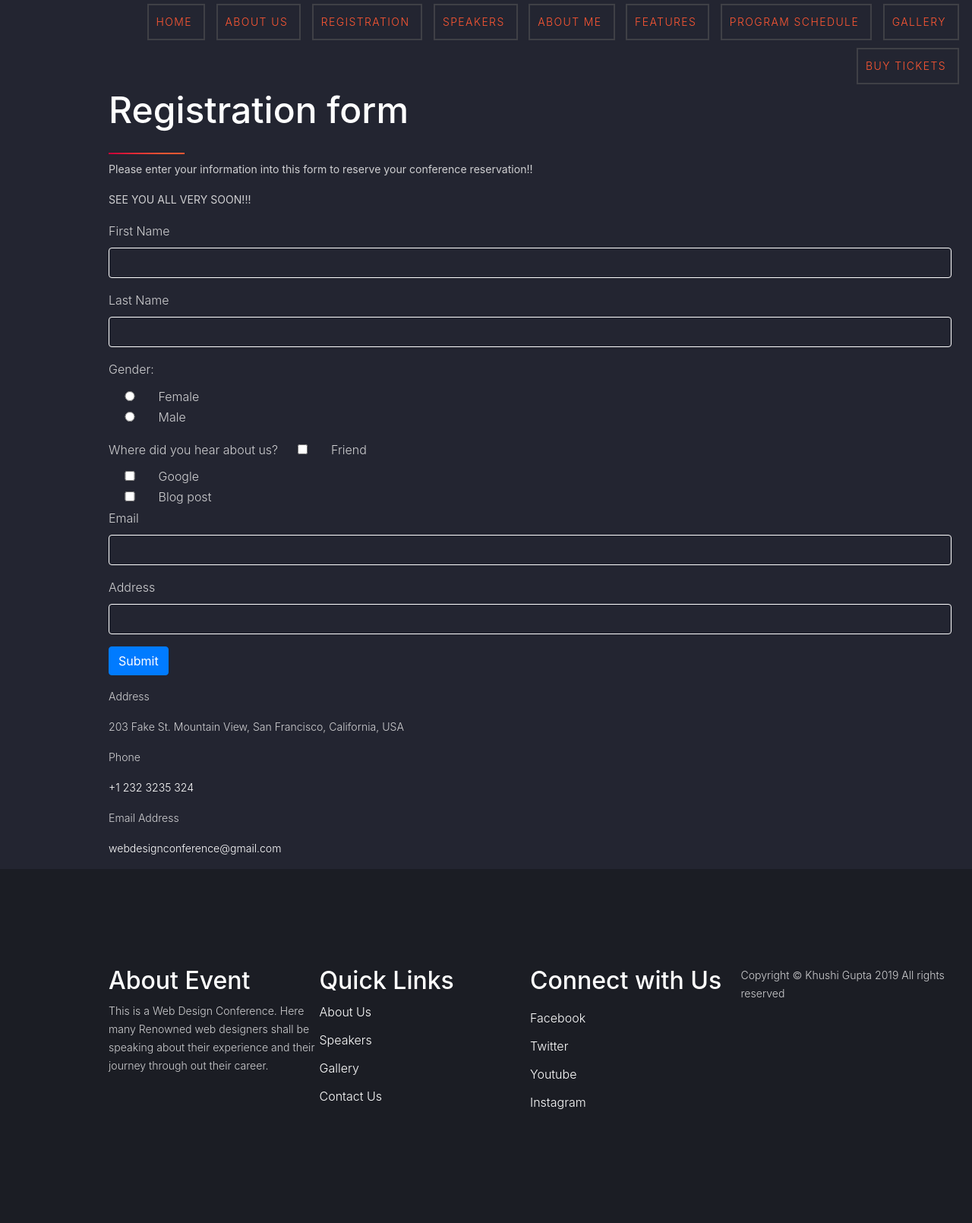
After one commit to saumyagrammygupta/Web-design-conference, a PHP site: page /contact.php in a window 1280 px wide. The commit adds this page. Shown: the whole page at 76% size. Run offline with PHP 8.4, Linux system fonts and the light colour scheme.

Commit message:
Add files via upload

```diff
--- a/APT1040FinWebProj2- GuptaKhushi/about.html
+++ b/APT1040FinWebProj2- GuptaKhushi/about.html
@@ -11,9 +11,9 @@
                   <div class="row align-items-center">
                           <nav class="site-navigation position-relative text-right" role="navigation">
                             <ul class="site-menu">
-                                  <li class="cta"><a href="index.html">Home</a></li>
+                                <li class="cta"><a href="index.php">Home</a></li>
                                 <li class="cta"><a href="about.html">About Us</a></li>
-                                  <li class="cta"><a href="contact.html">Registration</a></li>
+                                <li class="cta"><a href="contact.php">Registration</a></li>
                                 <li class="cta"><a href="speakers.html">Speakers</a></li>
                                 <li class="cta"><a href="aboutme.html">About Me</a></li>
                                 <li class="cta"><a href="features.html">Features</a></li>
--- a/APT1040FinWebProj2- GuptaKhushi/aboutme.html
+++ b/APT1040FinWebProj2- GuptaKhushi/aboutme.html
@@ -10,9 +10,9 @@
             <div class="container">
                 <nav class="site-navigation position-relative text-right" role="navigation">
                     <ul class="site-menu">
-                        <li class="cta"><a href="index.html">Home</a></li>
+                        <li class="cta"><a href="index.php">Home</a></li>
                         <li class="cta"><a href="about.html">About Us</a></li>
-                        <li class="cta"><a href="contact.html">Registration</a></li>
+                        <li class="cta"><a href="contact.php">Registration</a></li>
                         <li class="cta"><a href="speakers.html">Speakers</a></li>
 						<li class="cta"><a href="aboutme.html">About Me</a></li>
 						<li class="cta"><a href="features.html">Features</a></li>
--- a/APT1040FinWebProj2- GuptaKhushi/buy-tickets.html
+++ b/APT1040FinWebProj2- GuptaKhushi/buy-tickets.html
@@ -11,15 +11,16 @@
                   <div class="row align-items-center">
                           <nav class="site-navigation position-relative text-right" role="navigation">
                             <ul class="site-menu">
-                                  <li class="cta"><a href="index.html">Home</a></li>
+                                <li class="cta"><a href="index.php">Home</a></li>
                                 <li class="cta"><a href="about.html">About Us</a></li>
-                                  <li class="cta"><a href="contact.html">Registration</a></li>
+                                <li class="cta"><a href="contact.php">Registration</a></li>
                                 <li class="cta"><a href="speakers.html">Speakers</a></li>
                                 <li class="cta"><a href="aboutme.html">About Me</a></li>
                                 <li class="cta"><a href="features.html">Features</a></li>
                                 <li class="cta"><a href="programs.html">Program schedule</a></li>
                                 <li class="cta"><a href="gallery.html">Gallery</a></li>
                                 <li class="cta"><a href="buy-tickets.html">Buy Tickets</a></li>
+
 
                             </ul>
                           </nav>
--- /dev/null
+++ b/APT1040FinWebProj2- GuptaKhushi/config.php
@@ -0,0 +1,16 @@
+<?php
+/* Database credentials. Assuming you are running MySQL
+server with default setting (user 'root' with no password) */
+define('DB_SERVER', 'localhost');
+define('DB_USERNAME', 'root');
+define('DB_PASSWORD', '');
+define('DB_NAME', 'wd_conf');
+
+/* Attempt to connect to MySQL database */
+$mysqli = new mysqli(DB_SERVER, DB_USERNAME, DB_PASSWORD, DB_NAME);
+
+// Check connection
+if($mysqli === false){
+    die("ERROR: Could not connect. " . $mysqli->connect_error);
+}
+?>
--- /dev/null
+++ b/APT1040FinWebProj2- GuptaKhushi/contact.php
@@ -0,0 +1,162 @@
+<?php
+// Include config file
+require_once "config.php";
+
+$connection = mysql_connect("localhost", "root", ""); // Establishing Connection with Server
+$db = mysql_select_db("wd_conf", $connection); // Selecting Database from Server
+if(isset($_POST['submit'])){ // Fetching variables of the form which travels in URL
+    $fname = $_POST['fname'];
+    $lname = $_POST['lname'];
+    $gender = $_POST['gender'];
+    $email = $_POST['email'];
+    $address = $_POST['address'];
+    $refferal = $_POST['refferal'];
+    $chk="";
+    foreach($refferal as $chk1)
+    {
+       $chk .= $chk1.",";
+    }
+    $query = mysql_query("INSERT INTO `contacts`( `fname`, `lname`, `gender`,`refferal`, `email`, `address`) VALUES ('$fname', '$lname', '$gender','$chk','$email', '$address');");
+
+
+    header("location: index.php");
+    }
+    mysql_close($connection); // Closing Connection with Server
+
+?>
+<!DOCTYPE html>
+<html lang="en">
+
+<head>
+    <title>Workshop Website</title>
+
+    <link rel="stylesheet" href="https://stackpath.bootstrapcdn.com/bootstrap/4.4.1/css/bootstrap.min.css">
+    <link rel="stylesheet" href="css/style.css">
+</head>
+
+<body>
+    <div class="site-wrap">
+        <header class="site-navbar" role="banner">
+            <div class="container">
+                <div class="row align-items-center">
+                    <nav class="site-navigation position-relative text-right" role="navigation">
+                        <ul class="site-menu">
+                            <li class="cta"><a href="index.php">Home</a></li>
+                            <li class="cta"><a href="about.html">About Us</a></li>
+                            <li class="cta"><a href="contact.php">Registration</a></li>
+                            <li class="cta"><a href="speakers.html">Speakers</a></li>
+                            <li class="cta"><a href="aboutme.html">About Me</a></li>
+                            <li class="cta"><a href="features.html">Features</a></li>
+                            <li class="cta"><a href="programs.html">Program schedule</a></li>
+                            <li class="cta"><a href="gallery.html">Gallery</a></li>
+                            <li class="cta"><a href="buy-tickets.html">Buy Tickets</a></li>
+
+
+                        </ul>
+                    </nav>
+                    <div style="position: relative; top: 3px;"><a href="#"><span class="icon-menu h3"></span></a></div>
+                </div>
+            </div>
+    </div>
+    </header>
+
+    <div class="container">
+        <div class="row align-items-center">
+
+        </div>
+    </div>
+    </div>
+    <div class="site-section">
+        <div class="container">
+            <div class="site-section-heading">
+                <h2>Registration form</h2>
+            </div>
+            <p><b>
+                    Please enter your information into this form to reserve your conference reservation!!
+                </b></p>
+            <p><b>
+                    SEE YOU ALL VERY SOON!!!
+                </b></p>
+
+            <form method="post">
+                <div class="form-group">
+                    <label class="" width="40%">First Name</label>
+                    <input type="text" id="fname" name="fname" class="form-control">
+                </div>
+                <div class="form-group">
+                    <label class="" for="lname">Last Name</label>
+                    <input type="text" id="lname" name="lname" class="form-control">
+                </div>
+                <label class="" for="gender">Gender:</label>
+                <div class="form-group">
+                    <input type="radio" name="gender" value="female">Female<br>
+                    <input type="radio" name="gender" value="male">Male<br>
+                </div>
+                <label class="" for="where">Where did you hear about us?</label>
+                <input type="checkbox" name="refferal[]" value="friend">Friend<br>
+                <input type="checkbox" name="refferal[]" value="google">Google <br>
+                <input type="checkbox" name="refferal[]" value="blog_post">Blog post<br>
+
+                <div class="form-group">
+                    <label class="" for="email">Email</label>
+                    <input type="email" id="email" name="email" class="form-control">
+                </div>
+                <div class="form-group">
+                    <label class="label" for="subject">Address</label>
+                    <input type="address" name="address" class="form-control">
+                </div>
+                <div class="form-group">
+                    <button name="submit" type="submit" class="btn btn-primary">Submit</button>
+                </div>
+            </form>
+            <div>
+                <p>Address</p>
+                <p>203 Fake St. Mountain View, San Francisco, California, USA</p>
+
+                <p>Phone</p>
+                <p><a href="#">+1 232 3235 324</a></p>
+
+                <p>Email Address</p>
+                <p><a href="#">webdesignconference@gmail.com</a></p>
+            </div>
+        </div>
+    </div>
+    <footer class="site-footer">
+        <div class="container foot-row">
+            <div class="foot-col">
+                <h2>About Event</h2>
+                <p>
+                    This is a Web Design Conference. Here many Renowned web designers shall
+                    be speaking about their experience and their journey through out their career.
+                </p>
+            </div>
+            <div class="foot-col">
+                <h2>Quick Links</h2>
+                <ul class="list-unstyled">
+                    <li><a href="about.html">About Us</a></li>
+                    <li><a href="#">Speakers</a></li>
+                    <li><a href="#">Gallery</a></li>
+                    <li><a href="contact.html">Contact Us</a></li>
+                </ul>
+            </div>
+
+            <div class="foot-col">
+                <h2>Connect with Us</h2>
+                <p>
+                    <ul class="list-unstyled">
+                        <li><a href="#">Facebook</a></li>
+                        <li><a href="#">Twitter</a></li>
+                        <li><a href="#">Youtube</a></li>
+                        <li><a href="#">Instagram</a></li>
+                    </ul>
+                </p>
+            </div>
+            <div class="foot-col">
+                <p>
+                    Copyright © Khushi Gupta 2019 All rights reserved
+                </p>
+            </div>
+    </footer>
+</body>
+
+</html>
--- a/APT1040FinWebProj2- GuptaKhushi/css/style.css
+++ b/APT1040FinWebProj2- GuptaKhushi/css/style.css
@@ -8,73 +8,92 @@ body {
     overflow-x: hidden;
     font-family: "Roboto Mono", -apple-system, BlinkMacSystemFont, "Segoe UI", Roboto, "Helvetica Neue", Arial, sans-serif, "Apple Color Emoji", "Segoe UI Emoji", "Segoe UI Symbol", "Noto Color Emoji";
 }
-p{
+
+p {
     font-size: 1.1vw;
 }
+
 .container {
     margin: 0 10% 0 10%;
 }
+
 .text-right {
     margin: 0 auto;
 }
+
 ::-moz-selection {
     background: #000;
     color: #fff;
 }
+
 ::selection {
     background: #000;
     color: #fff;
 }
+
 h1, h2, h3, h4, h5, .h1, .h2, .h3, .h4, .h5 {
     font-family: "Roboto Mono", -apple-system, BlinkMacSystemFont, "Segoe UI", Roboto, "Helvetica Neue", Arial, sans-serif, "Apple Color Emoji", "Segoe UI Emoji", "Segoe UI Symbol", "Noto Color Emoji";
 }
+
 .border-2 {
     border-width: 2px;
 }
+
 .text-black {
     color: #000 !important;
 }
+
 .bg-black {
     background: #000 !important;
 }
+
 .color-black-opacity-5 {
     color: rgba(0, 0, 0, 0.5);
 }
+
 .color-white-opacity-5 {
     color: rgba(255, 255, 255, 0.5);
 }
+
 .line-height-1 {
     line-height: 1 !important;
 }
+
 .bg-black {
     background: #000;
 }
+
 .form-control {
     height: 40px;
-
     border-radius: 1;
 }
+
 .form-control:active, .form-control:focus {
     border-color: #ff5733;
 }
+
 .form-control:hover, .form-control:active, .form-control:focus {
     -webkit-box-shadow: none !important;
     box-shadow: none !important;
 }
+
 .site-section-heading h2 {
     position: relative;
     font-size: 5rem;
     color: #fff;
     padding-bottom: 30px;
 }
+
 @media (min-width: 768px) {
     .site-section-heading h2 {
         font-size: 3rem;
     }
 }
-.site-hero{
-    padding-top: 10%;
+
+.site-hero {
+    padding-top: 5%;
 }
+
 .site-section-heading h2:after {
     content: "";
     left: 0%;
@@ -87,6 +106,7 @@ h1, h2, h3, h4, h5, .h1, .h2, .h3, .h4, .h5 {
     background: -o-linear-gradient(left, #c70039, #ff5733 70%);
     background: linear-gradient(to right, #c70039, #ff5733 70%);
 }
+
 .site-section-heading h2.text-center:after {
     content: "";
     -webkit-transform: translateX(-50%);
@@ -99,58 +119,73 @@ h1, h2, h3, h4, h5, .h1, .h2, .h3, .h4, .h5 {
     width: 100px;
     height: 2px;
 }
+
 .border-top {
     border-top: 1px solid #edf0f5 !important;
 }
+
 .site-footer {
     padding: 4em 0;
     background: #1b1d24;
 }
+
 @media (min-width: 768px) {
     .site-footer {
         padding: 8em 0;
     }
 }
+
 .site-footer .border-top {
     border-top: 1px solid rgba(255, 255, 255, 0.1) !important;
 }
+
 .site-footer h2, .site-footer h3, .site-footer h4, .site-footer h5 {
     color: #fff;
 }
+
 .site-footer a {
     color: #fff;
 }
+
 .site-footer a:hover {
     color: #ff5733;
 }
+
 .site-footer ul li {
     margin-bottom: 10px;
 }
+
 .site-footer .footer-heading {
     font-size: 16px;
     color: #818186 !important;
 }
+
 .bg-text-line {
     display: inline;
     background: #000;
     -webkit-box-shadow: 20px 0 0 #000, -20px 0 0 #000;
     box-shadow: 20px 0 0 #000, -20px 0 0 #000;
 }
+
 .text-white-opacity-05 {
     color: rgba(255, 255, 255, 0.5);
 }
+
 .text-black-opacity-05 {
     color: rgba(0, 0, 0, 0.5);
 }
+
 .bg-image {
     background-size: cover;
     background-position: center center;
     background-repeat: no-repeat;
     background-attachment: fixed;
 }
+
 .bg-image.overlay {
     position: relative;
 }
+
 .bg-image.overlay:after {
     position: absolute;
     content: "";
@@ -162,27 +197,33 @@ h1, h2, h3, h4, h5, .h1, .h2, .h3, .h4, .h5 {
     width: 100%;
     background: rgba(0, 0, 0, 0.7);
 }
+
 .bg-image>.container {
     position: relative;
     z-index: 1;
 }
+
 @media (max-width: 991.98px) {
     .display-1, .display-3 {
         font-size: 3rem;
     }
 }
+
 .overlap-to-top {
     margin-top: -150px;
 }
+
 .ul-check {
     margin-bottom: 50px;
 }
+
 .ul-check li {
     position: relative;
     padding-left: 35px;
     margin-bottom: 15px;
     line-height: 1.5;
 }
+
 .ul-check li:before {
     left: 0;
     font-size: 20px;
@@ -191,55 +232,69 @@ h1, h2, h3, h4, h5, .h1, .h2, .h3, .h4, .h5 {
     content: "\e5ca";
     position: absolute;
 }
+
 .ul-check.white li:before {
     color: #fff;
 }
+
 .ul-check.success li:before {
     color: #8bc34a;
 }
+
 .ul-check.primary li:before {
     color: #ff5733;
 }
+
 .program h2 {
     font-size: 1.5rem;
 }
+
 .program .border-top {
     border-top: 1px solid #383b4f !important;
 }
+
 .program .border-bottom {
     border-bottom: 1px solid #383b4f !important;
 }
+
 /* Navbar */
+
 .site-navbar py3 {
     margin-bottom: 30px;
-
     width: 100%;
 }
+
 .site-navbar.transparent {
     background: transparent;
 }
+
 .site-navbar.absolute {
     position: absolute;
     top: 0;
     left: 0;
     width: 100%;
 }
+
 .site-navbar .site-logo {
     position: absolute;
     left: 0;
     top: 0;
     margin-top: -20px;
 }
+
 .site-navbar .site-navigation.border-bottom {
     border-bottom: 1px solid #f3f3f4 !important;
 }
+
 .site-navbar .site-navigation .site-menu {
     margin-bottom: 0;
 }
+
 .site-navbar .site-navigation .site-menu .active>a {
     color: #ff5733;
     position: relative;
 }
+
 .site-navbar .site-navigation .site-menu .active>a:after {
     content: "";
     background: -webkit-gradient(linear, left top, right top, from(#c70039), color-stop(70%, #ff5733));
@@ -252,6 +307,7 @@ h1, h2, h3, h4, h5, .h1, .h2, .h3, .h4, .h5 {
     left: 0;
     bottom: 0;
 }
+
 .site-navbar .site-navigation .site-menu a {
     text-decoration: none !important;
     display: inline-block;
@@ -259,16 +315,19 @@ h1, h2, h3, h4, h5, .h1, .h2, .h3, .h4, .h5 {
     letter-spacing: .1em;
     font-size: 14px;
 }
+
 .site-navbar .site-navigation .site-menu>li {
     display: inline-block;
     padding: 5px 5px;
 }
+
 .site-navbar .site-navigation .site-menu>li>a {
     padding: 10px 10px;
     color: #fff;
     text-decoration: none !important;
     position: relative;
 }
+
 .site-navbar .site-navigation .site-menu>li>a:after {
     content: "";
     background: -webkit-gradient(linear, left top, right top, from(#c70039), color-stop(70%, #ff5733));
@@ -284,19 +343,23 @@ h1, h2, h3, h4, h5, .h1, .h2, .h3, .h4, .h5 {
     -o-transition: .3s all ease-in-out;
     transition: .3s all ease-in-out;
 }
+
 .site-navbar .site-navigation .site-menu>li.cta>a {
     border: 2px solid #3f4046;
     padding-left: 10px;
     padding-right: 15px;
     color: #ff5733;
 }
+
 .site-navbar .site-navigation .site-menu .has-children {
     position: relative;
 }
+
 .site-navbar .site-navigation .site-menu .has-children>a {
     position: relative;
     padding-right: 10px;
 }
+
 .site-navbar .site-navigation .site-menu .has-children>a:before {
     position: absolute;
     content: "\e313";
@@ -308,6 +371,7 @@ h1, h2, h3, h4, h5, .h1, .h2, .h3, .h4, .h5 {
     transform: translateY(-50%);
     font-family: 'icomoon';
 }
+
 .site-navbar .site-navigation .site-menu .has-children .dropdown {
     visibility: hidden;
     opacity: 0;
@@ -328,9 +392,11 @@ h1, h2, h3, h4, h5, .h1, .h2, .h3, .h4, .h5 {
     -o-transition: 0.2s 0s;
     transition: 0.2s 0s;
 }
+
 .site-navbar .site-navigation .site-menu .has-children .dropdown.arrow-top {
     position: absolute;
 }
+
 .site-navbar .site-navigation .site-menu .has-children .dropdown.arrow-top:before {
     bottom: 100%;
     left: 20%;
@@ -341,12 +407,14 @@ h1, h2, h3, h4, h5, .h1, .h2, .h3, .h4, .h5 {
     position: absolute;
     pointer-events: none;
 }
+
 .site-navbar .site-navigation .site-menu .has-children .dropdown.arrow-top:before {
     border-color: rgba(136, 183, 213, 0);
     border-bottom-color: #fff;
     border-width: 10px;
     margin-left: -10px;
 }
+
 .site-navbar .site-navigation .site-menu .has-children .dropdown a {
     text-transform: none;
     letter-spacing: normal;
@@ -355,32 +423,39 @@ h1, h2, h3, h4, h5, .h1, .h2, .h3, .h4, .h5 {
     transition: 0s all;
     color: #343a40;
 }
+
 .site-navbar .site-navigation .site-menu .has-children .dropdown .active>a {
     color: #ff5733 !important;
 }
+
 .site-navbar .site-navigation .site-menu .has-children .dropdown>li {
     list-style: none;
     padding: 0;
     margin: 0;
     min-width: 200px;
 }
+
 .site-navbar .site-navigation .site-menu .has-children .dropdown>li>a {
     padding: 9px 10px;
     display: block;
 }
+
 .site-navbar .site-navigation .site-menu .has-children .dropdown>li.has-children>a:before {
     content: "\e315";
     right: 20px;
 }
+
 .site-navbar .site-navigation .site-menu .has-children .dropdown>li.has-children>.dropdown, .site-navbar .site-navigation .site-menu .has-children .dropdown>li.has-children>ul {
     left: 100%;
     top: 0;
 }
+
 /* Blocks */
 
 .container-fluid {
     max-width: 1400px;
 }
+
 .site-hero>.container>h1 {
     font-size: 3rem;
     background: -webkit-gradient(linear, left top, right top, from(#c70039), color-stop(70%, #ff5733));
@@ -390,69 +465,84 @@ h1, h2, h3, h4, h5, .h1, .h2, .h3, .h4, .h5 {
     -webkit-background-clip: text;
     -webkit-text-fill-color: transparent;
 }
+
 @media (min-width: 992px) {
     .site-hero h1 {
         font-size: 6rem;
     }
 }
+
 .site-hero .caption {
     color: #fff;
 }
+
 @media (min-width: 768px) {
     .site-hero .caption {
         font-size: 1.7rem;
     }
 }
+
 .speaker {
     margin-bottom: 50px;
 }
+
 @media (max-width: 1199.98px) {
     .speaker .name {
         left: 0;
     }
 }
+
 .form-group .form-control {
     color: #fff !important;
     background: none;
-
     border: 1px solid #fff;
 }
+
 .form-group .form-control:active, .form-group .form-control:focus {
     background: none;
 }
+
 .pricing {
     border: 2px solid #ff5733;
     padding: 30px;
 }
+
 .pricing h2 {
     font-size: 26px;
     color: #fff;
     margin-bottom: 30px;
 }
+
 .pricing .amount {
     color: #ff5733;
     margin-bottom: 30px;
 }
+
 .pricing .amount sup {
     top: -30px;
     font-size: 18px;
 }
+
 .pricing .amount .number {
     font-size: 3rem;
 }
+
 .pricing ul li {
     margin-bottom: 10px;
 }
+
 .custom-pagination a, .custom-pagination span {
     display: inline-block;
     width: 40px;
     height: 40px;
     line-height: 40px;
 }
-.flex>img{
-    width:25%;
+
+.flex>img {
+    width: 25%;
 }
-.flex{
+
+.flex {
     margin: 10px 20% 10px 20%;
     display: flex;
     flex-direction: row;
@@ -460,91 +550,108 @@ h1, h2, h3, h4, h5, .h1, .h2, .h3, .h4, .h5 {
     justify-content: center;
 }
 
-.wrapper{
+.wrapper {
     display: flex;
     flex-direction: row;
     justify-content: center;
 }
-.bio{
-    margin:30px;
+
+.bio {
+    margin: 30px;
 }
-.list-unstyled>li>a{
+
+.list-unstyled>li>a {
     text-decoration: none;
 }
-.list-unstyled>li{
+
+.list-unstyled>li {
     list-style-type: none;
 }
-.form-group {
 
+.form-group {}
+
+input[type='checkbox'] {
+    margin-right: 10px;
+    width: 5%;
 }
-input[type='checkbox']{
-	margin-right:10px;
-	width:5%;
+
+input[type="radio"] {
+    margin-right: 10px;
+    width: 5%;
 }
-input[type="radio"]{
-margin-right:10px;
-	width:5%;
-}
-.submit{
-	margin:10px auto;
+
+.submit {
+    margin: 10px auto;
     height: 30px;
 }
-input{
+
+input {
     width: 100%;
     padding: 1px;
 }
 
-textarea{
+textarea {
     width: 60%;
 }
-a{
+
+a {
     text-decoration: none;
-    color:#fff;
+    color: #fff;
 }
-.wrap{
+
+.wrap {
     display: flex;
     flex-direction: row;
-	flex-wrap:wrap;
+    flex-wrap: wrap;
     justify-content: space-around;
     padding: 40px;
 }
-.wrapper{
-	width:100%;
+
+.wrapper {
+    width: 100%;
 }
-.wrapper>img{
-	width:50%;
-	height:auto;
+
+.wrapper>img {
+    width: 50%;
+    height: auto;
 }
-.row{
+
+.row {
     display: flex;
     flex-direction: row;
     justify-content: space-around;
     flex-wrap: wrap;
 }
 
-.col{
+.col {
     width: 50%;
 }
-.wrapper2 img{
+
+.wrapper2 img {
     width: 300px;
-	padding:0 20px 20px 0;
-height:200px;
+    padding: 0 20px 20px 0;
+    height: 200px;
 }
-table{
+
+table {
     border: 1px solid white;
-margin-bottom:20px;
+    margin-bottom: 20px;
     border-collapse: collapse;
 }
-th,td{
-	padding:10px;
+
+th, td {
+    padding: 10px;
 }
-.foot-row{
+
+.foot-row {
     display: flex;
     flex-direction: row;
     justify-content: space-around;
 }
-.foot-col{
+
+.foot-col {
     width: 50%;
 }
-.wrapper2{
+
+.wrapper2 {
     border: 2px solid #FF7F50;
--- a/APT1040FinWebProj2- GuptaKhushi/features.html
+++ b/APT1040FinWebProj2- GuptaKhushi/features.html
@@ -10,15 +10,16 @@
             <div class="container">
                 <nav class="site-navigation position-relative text-right" role="navigation">
                     <ul class="site-menu">
-                        <li class="cta"><a href="index.html">Home</a></li>
+                        <li class="cta"><a href="index.php">Home</a></li>
                         <li class="cta"><a href="about.html">About Us</a></li>
-                        <li class="cta"><a href="contact.html">Registration</a></li>
+                        <li class="cta"><a href="contact.php">Registration</a></li>
                         <li class="cta"><a href="speakers.html">Speakers</a></li>
                         <li class="cta"><a href="aboutme.html">About Me</a></li>
                         <li class="cta"><a href="features.html">Features</a></li>
                         <li class="cta"><a href="programs.html">Program schedule</a></li>
                         <li class="cta"><a href="gallery.html">Gallery</a></li>
                         <li class="cta"><a href="buy-tickets.html">Buy Tickets</a></li>
+
 
                     </ul>
                 </nav>
--- a/APT1040FinWebProj2- GuptaKhushi/gallery.html
+++ b/APT1040FinWebProj2- GuptaKhushi/gallery.html
@@ -10,9 +10,9 @@
             <div class="container">
                 <nav class="site-navigation position-relative text-left" role="navigation">
                     <ul class="site-menu">
-                        <li class="cta"><a href="index.html">Home</a></li>
+                        <li class="cta"><a href="index.php">Home</a></li>
                         <li class="cta"><a href="about.html">About Us</a></li>
-                        <li class="cta"><a href="contact.html">Registration</a></li>
+                        <li class="cta"><a href="contact.php">Registration</a></li>
                         <li class="cta"><a href="speakers.html">Speakers</a></li>
                         <li class="cta"><a href="aboutme.html">About Me</a></li>
                         <li class="cta"><a href="features.html">Features</a></li>
--- a/APT1040FinWebProj2- GuptaKhushi/programs.html
+++ b/APT1040FinWebProj2- GuptaKhushi/programs.html
@@ -10,10 +10,9 @@
             <div class="container">
                 <nav class="site-navigation position-relative text-left" role="navigation">
                     <ul class="site-menu">
-
-                        <li class="cta"><a href="index.html">Home</a></li>
+                        <li class="cta"><a href="index.php">Home</a></li>
                         <li class="cta"><a href="about.html">About Us</a></li>
-                        <li class="cta"><a href="contact.html">Registration</a></li>
+                        <li class="cta"><a href="contact.php">Registration</a></li>
                         <li class="cta"><a href="speakers.html">Speakers</a></li>
                         <li class="cta"><a href="aboutme.html">About Me</a></li>
                         <li class="cta"><a href="features.html">Features</a></li>
```
Also changed, not shown: APT1040FinWebProj2- GuptaKhushi/index.php (added, +124 -0 lines), APT1040FinWebProj2- GuptaKhushi/speakers.html (+8 -6 lines), APT1040FinWebProj2- GuptaKhushi/wd_conf.sql (added, +67 -0 lines). Lines whose indentation alone changed are shown as unchanged.
